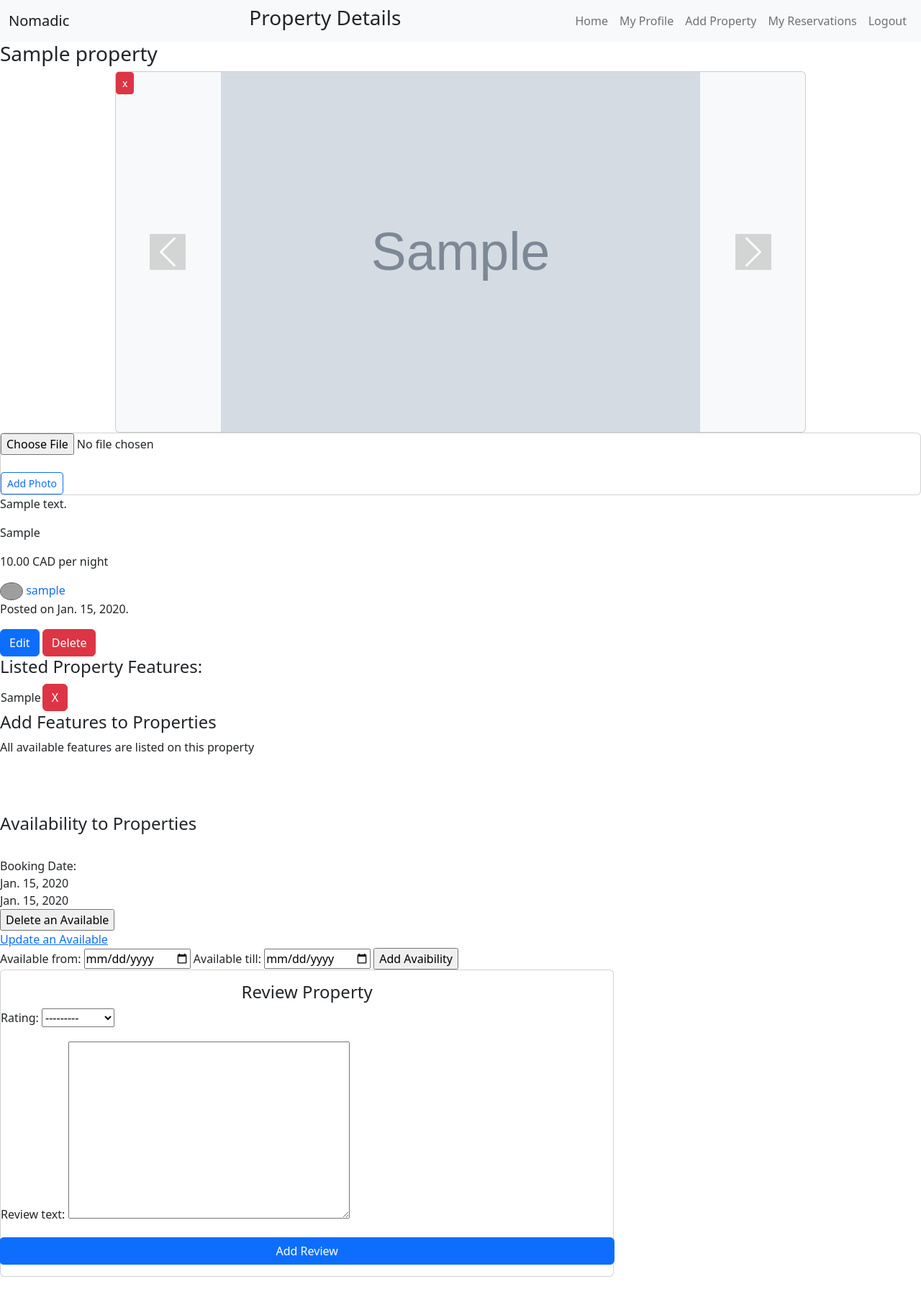
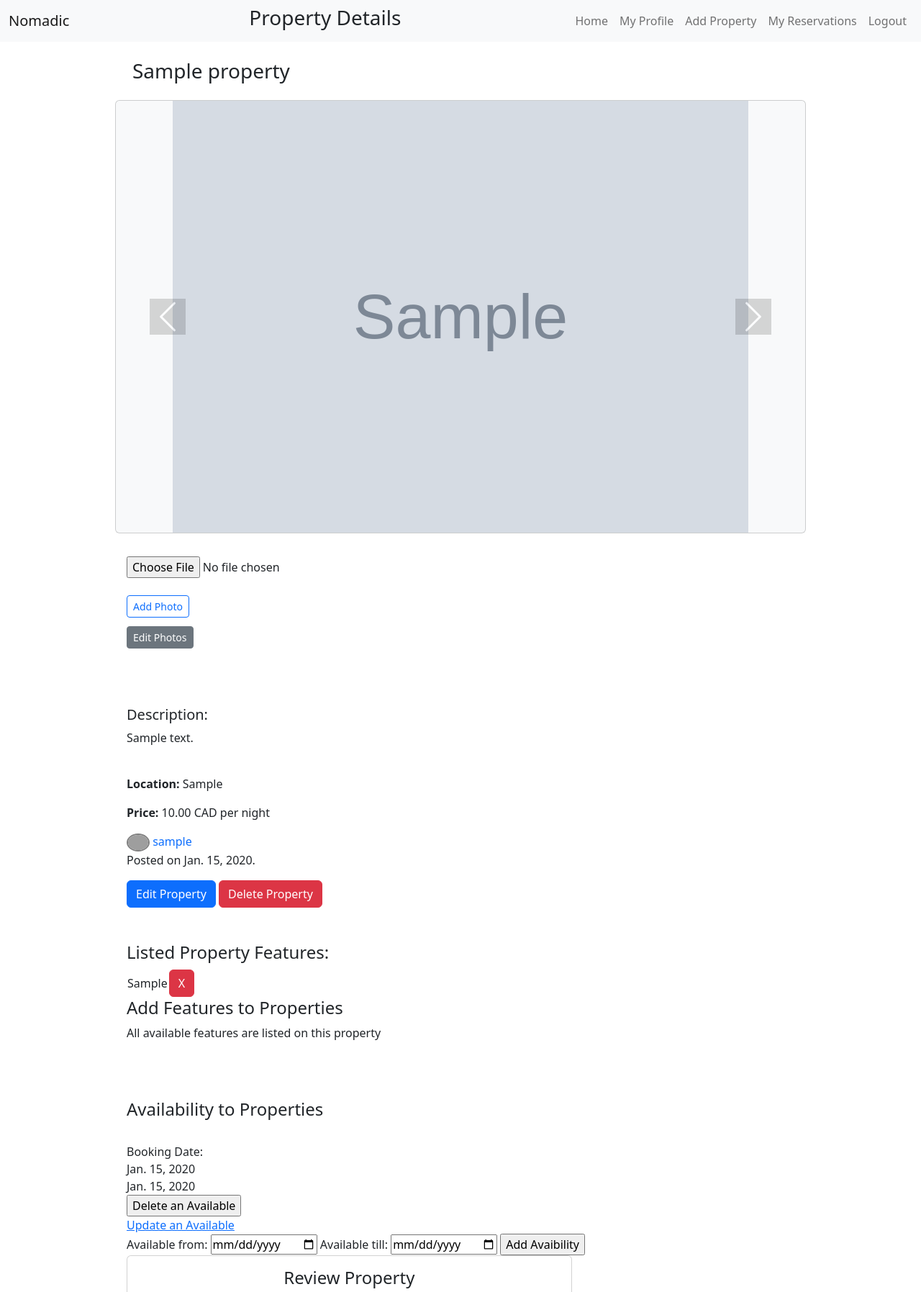
Before and after one commit to Tosin0814/Nomadic, a Django app: page /property/1/ in a window 1280 px wide. Shown: the top 1795 px of the page at 72% size. Run offline with Django 4.2, Linux system fonts and the light colour scheme; a user stored in the database is signed in; tables that the repository leaves empty hold one stand-in row (values such as "Sample post"); grey boxes marked "Sample" are stand-in pictures; grey boxes are pictures that could not be loaded.

Commit message:
Create page to view & delete property photos

```diff
--- a/main_app/static/css/style.css
+++ b/main_app/static/css/style.css
@@ -14,9 +14,10 @@ body {
   }
 
 
-/* .property-img{
-  max-height: 200px;
-} */
+.main-content{
+  width: 75%;
+  margin: 0 auto;
+}
 
 .profile-img{
   /* max-width: 200px; */
@@ -31,20 +32,17 @@ body {
   border: solid 2px gray;
 }
 
-/* .photo{
+.photo{
   position: relative;
-  height: 300px;
-} */
+  margin-left: 25px;
+}
 
-/* .delete-photo{
+.delete-photo{
   position: absolute;
   top: 0px;
-  left: 0px;
-} */
+  right: 0px;
+}
 
-/* .photo-height{
-  height: 600px;
-} */
 
 .carousel-control-prev-icon, .carousel-control-next-icon {
   height: 50px;
--- a/main_app/templates/property/detail.html
+++ b/main_app/templates/property/detail.html
@@ -5,21 +5,16 @@
 {% endblock %}
 
 {% block content %}
-<div><h3>{{property.title}}</h3></div>
+<div class="main-content">
+    <div class="m-4"><h3>{{property.title}}</h3></div>
     {% if property.photo_set.all %}
-<div id="carousel" class="card carousel slide w-75 mx-auto bg-light" data-ride="carousel">
+    <div id="carousel" class="card carousel slide w-100 mx-auto bg-light" data-ride="carousel">
         <div class="carousel-inner mx-auto">
             {% for photo in property.photo_set.all %}
             {% with forloop.counter0 as i %}
-            <div class="photo carousel-item {% if i is 0 %}active{% endif %}">
-                <img class="d-block mx-auto" src="{{photo.photo_url}}" height="500">
+                <div class="carousel-item {% if i is 0 %}active{% endif %}">
+                    <img class="d-block mx-auto" src="{{photo.photo_url}}" height="600">
                 </div>
-            {% if property.user == request.user %}
-                <form class="delete-photo" action="{% url 'delete_photo' property.id photo.id %}" method="post">
-                    {% csrf_token %}
-                    <input type="submit" class="btn btn-sm btn-danger" value="x">
-                </form>
-            {% endif %}
             {% endwith %}
             {% endfor %}
         </div>
@@ -34,7 +29,8 @@
     <div><h4>No Photos Uploaded</h4></div>
     {% endif %}
     {% if property.user == request.user %}
-<div class="card">
+    <div class="col p-3">
+        <div class="mt-3">
             <form action="{% url 'add_photo' property.id %}" enctype="multipart/form-data" method="POST">
                 {% csrf_token %}
                 <input type="file" name="photo-file">
@@ -42,20 +38,28 @@
                 <input type="submit" class="btn btn-sm btn-outline-primary" value="Add Photo">
             </form>
         </div>
+        <div class="mt-2 pt-1">
+            <a class="text-decoration-none" href="{% url 'delete_photo_page' property.id %}"><button class="btn btn-sm btn-secondary">Edit Photos</button></a>
+        </div>
+    </div>
+    <br>
+    <br>
     {% endif %}
+    <div class="p-3">
         <div>
-    <div>
-        <p>{{property.description}}</p>
-        <p>{{property.location}}</p>
-        <p>{{property.price|floatformat:2 }} CAD per night</p>
+            <div><h5> Description: </h5><p>{{property.description}}</p></div>
+            <br>
+            <p><strong>Location: </strong>{{property.location}}</p>
+            <p><strong>Price: </strong>{{property.price|floatformat:2}} CAD per night</p>
         </div>
         <a class="text-decoration-none" href="{% url 'host_profile_view' property.id %}"><img class="small-profile-pic" src="{{property.user.profilepicture_set.first.url}}"> {{property.user.username}}</a>
         <p>Posted on {{property.date_listed}}.</p>
         {% if property.user == request.user %}
         <div class="card-action">
-        <a class="text-decoration-none" href="{% url 'property_update' property.id %}"><button class="btn btn-primary">Edit</button></a>
-        <a class="text-decoration-none" href="{% url 'property_delete' property.id %}"><button class="btn btn-danger">Delete</button></a>
+            <a class="text-decoration-none" href="{% url 'property_update' property.id %}"><button class="btn btn-primary">Edit Property</button></a>
+            <a class="text-decoration-none" href="{% url 'property_delete' property.id %}"><button class="btn btn-danger">Delete Property</button></a>
         </div>
+        <br><br>
         {% endif %}
         <div>
             <h4>Listed Property Features:</h4>
@@ -163,6 +167,8 @@
         </div>
 
     </div>
+</div>
+
 
 <script>
 $(document).ready(function(){
--- a/main_app/urls.py
+++ b/main_app/urls.py
@@ -22,6 +22,7 @@ urlpatterns = [
     path('property/<int:property_id>/associate_property_feature/<int:property_feature_id>/', views.associate_property_feature, name='associate_property_feature'),
     path('property/<int:property_id>/dissociate_property_feature/<int:property_feature_id>/', views.dissociate_property_feature, name='dissociate_property_feature'),
     path('property/<int:property_id>/add_photo/', views.add_photo, name='add_photo'),
+    path('property/<int:property_id>/delete_photo/', views.delete_photo_page, name='delete_photo_page'),
     path('property/<int:property_id>/delete_photo/<int:photo_id>/', views.delete_photo, name='delete_photo'),
 
     # Add Availability
--- a/main_app/views.py
+++ b/main_app/views.py
@@ -124,9 +124,17 @@ def add_photo(request, property_id):
             print('An error occurred uploading file to S3')
     return redirect('property_detail', property_id=property_id)
 
+
+def delete_photo_page(request, property_id):
+  property = Property.objects.get(id=property_id)
+  return render(request, 'property/property_photos.html',{
+    'property': property,
+  })
+
+
 def delete_photo(request, property_id, photo_id):
   Property.objects.get(id = property_id).photo_set.filter(id = photo_id).delete()
-  return redirect('property_detail', property_id = property_id)
+  return redirect('delete_photo_page', property_id = property_id)
 
 def add_profile_photo(request, user_id):
     photo_file = request.FILES.get('photo-file', None)
```
Also changed, not shown: main_app/templates/property/property_photos.html (added, +31 -0 lines). Lines whose indentation alone changed are shown as unchanged.
